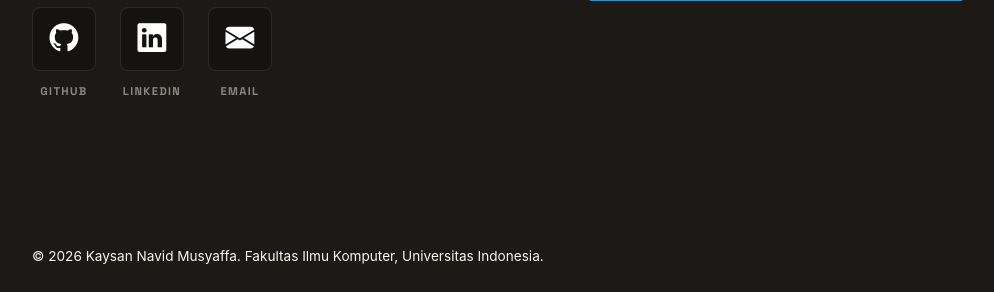
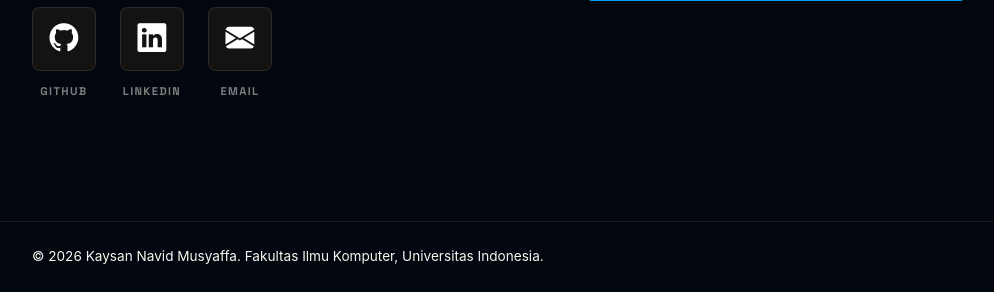
Before and after one commit to nalkq/myportofolio, a Django app: page / in a window 1280 px wide. Shown: the part 704-996 px from the top of the page, without its empty margins (152-1146 px from the left). Run offline with Django 5.2, Linux system fonts and the light colour scheme.

Commit message:
feat: change background color

```diff
--- a/static/css/style.css
+++ b/static/css/style.css
@@ -18,7 +18,7 @@
 body {
     font-family: -apple-system, "Segoe UI", Roboto, Helvetica, Arial, sans-serif;
     color: var(--paper);
-    background-color: var(--ink);
+    background-color: #02060f;
     line-height: 1.6;
 }
 
```
